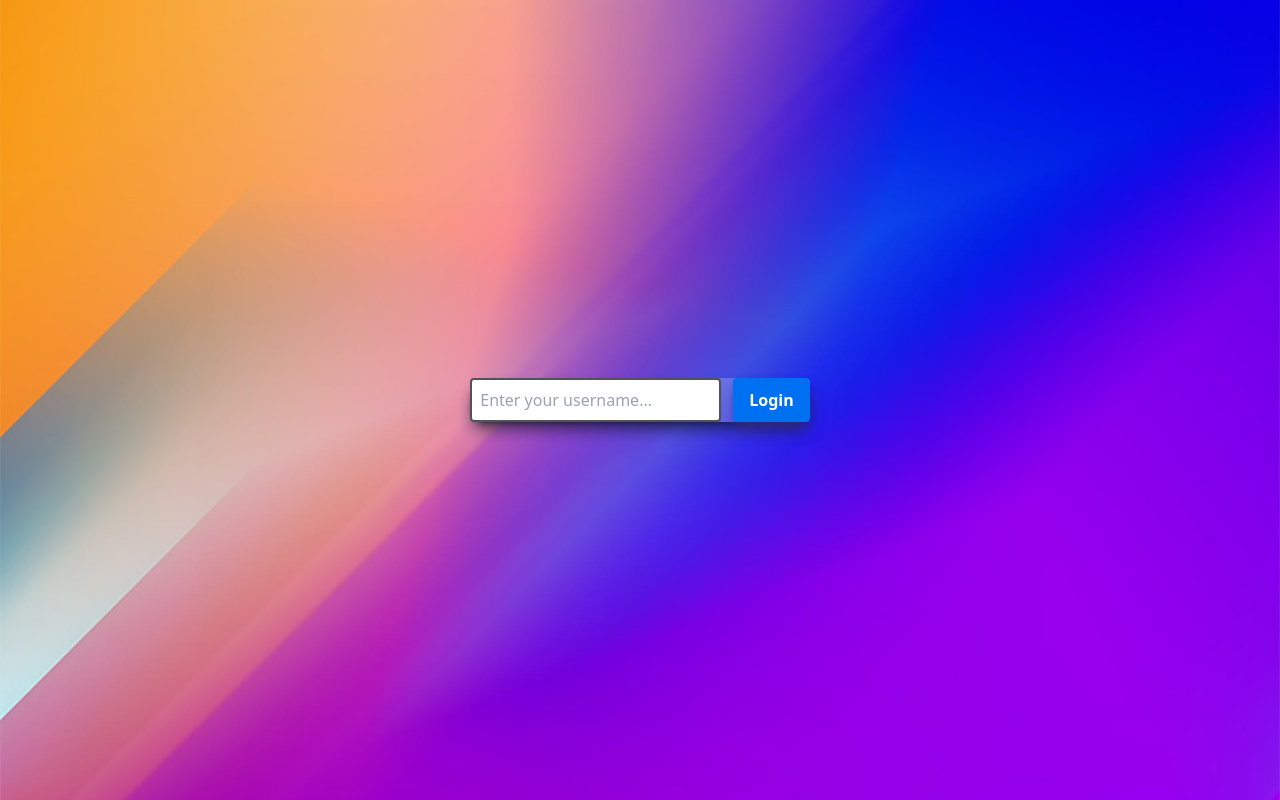
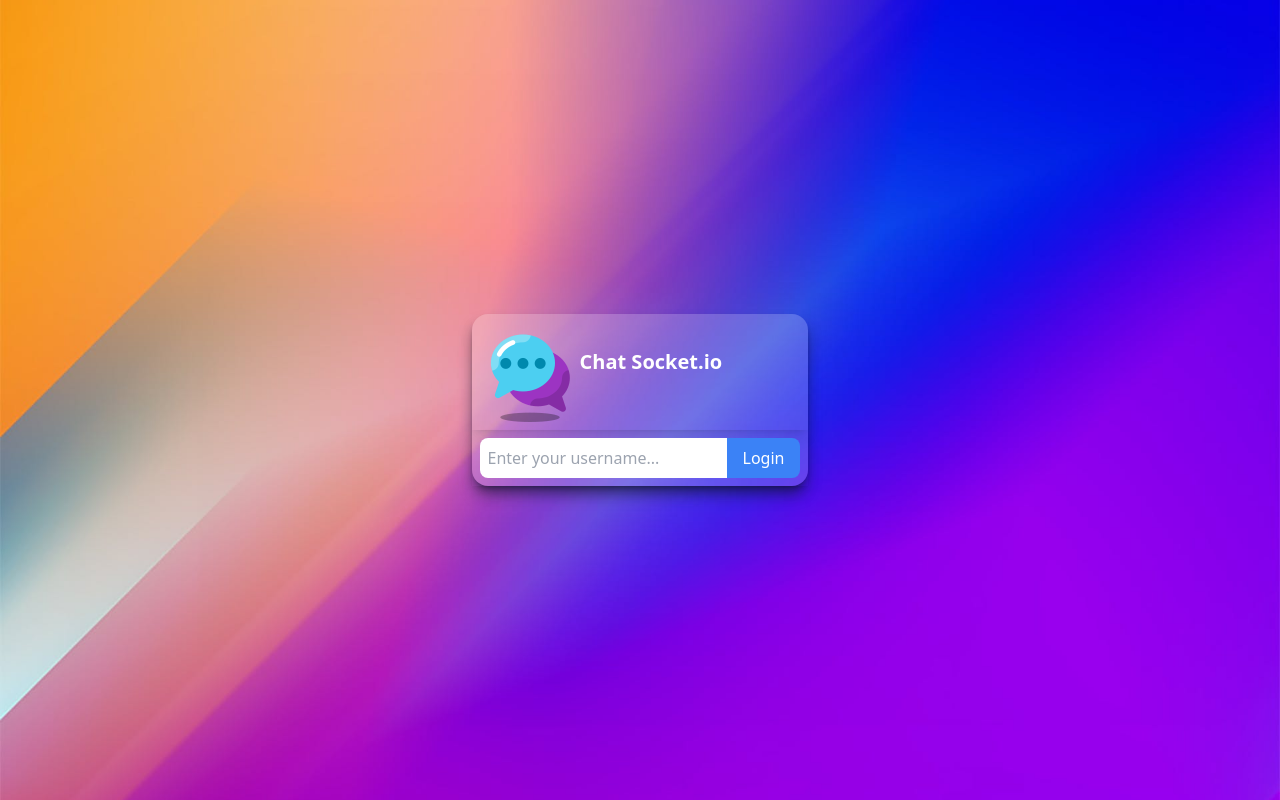
Before and after one commit to Alemar16/Chat-socketIO, a React (Vite) app in the folder frontend/: page / in a window 1280 px wide. Built offline with nearby package versions, Linux system fonts and the light colour scheme; no server answers.

Commit message:
Some styles are added to the login

```diff
--- a/frontend/src/components/LoginComponent/LoginComponent.jsx
+++ b/frontend/src/components/LoginComponent/LoginComponent.jsx
@@ -10,20 +10,26 @@ const LoginComponent = ({ onLogin }) => {
   };
 
   return (
-    <div className="flex gap-3">
+    <div>
+      <div className="flex items-center shadow-lg p-2">
+        <img src="/icons8-chat-100.png" alt="Logo-Chat" />
+        <h1 className="text-xl font-bold mb-5">Chat Socket.io</h1>
+      </div>
+      <div className="flex items-center shadow-lg p-2">
         <input
           placeholder="Enter your username..."
-        className="border-2 border-zinc-600 p-2 w-full rounded text-black bg-opacity-50 focus:bg-white focus:outline-none focus:bg-opacity-100 shadow-lg focus:shadow-indigo-900 transition-all duration-300"
+          className="border-none focus:outline-none bg-white text-gray-700 rounded-l-lg p-2 w-full"
           value={username}
           onChange={(e) => setUsername(e.target.value)}
         />
         <button
           type="button"
           onClick={handleLogin}
-        className="btn hover:bg-blue-800 shadow-lg shadow-indigo-900/80 cursor-pointer"
+          className="bg-blue-500 text-white px-4 py-2 rounded-r-lg hover:bg-blue-600 focus:outline-none focus:shadow-outline-blue"
         >
           Login
         </button>
+      </div>
     </div>
   );
 };
```
Lines whose indentation alone changed are shown as unchanged.
